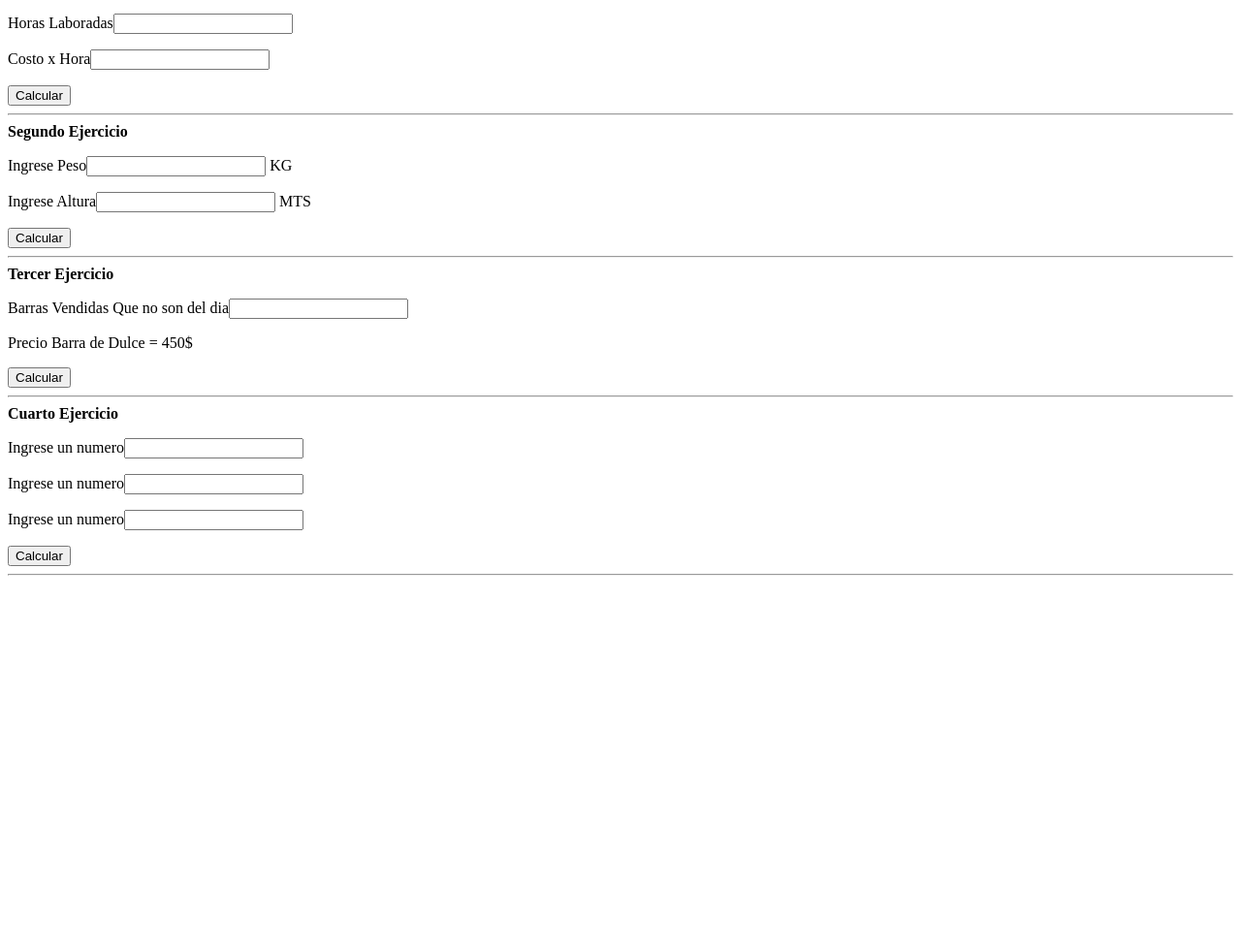
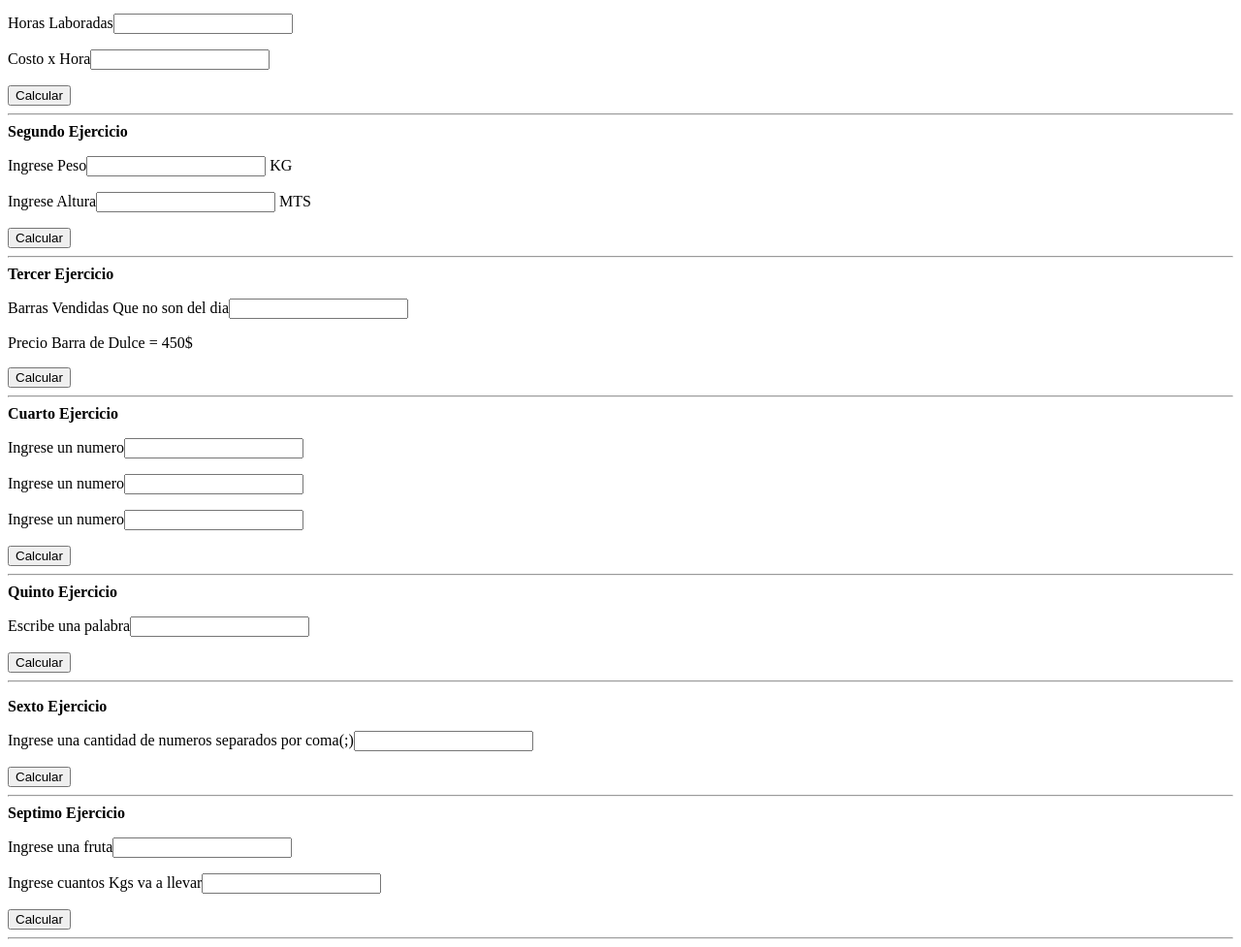
Before and after one commit to sromero96/Ejercicios_JavaScript, a plain HTML site: page index.html in a window 1280 px wide. Shown: the part 100-1077 px from the top of the page at 97% size. Before the commit the page ends 800 px from the top, so only its background shows below. Drawn offline with Linux system fonts and the light colour scheme.

Commit message:
Analizando Puntos

```diff
--- a/index.html
+++ b/index.html
@@ -37,8 +37,33 @@
         <p>Ingrese un numero<input type="number" name="numero1" id="num1"></p>
         <p>Ingrese un numero<input type="number" name="numero2" id="num2"></p>
         <p>Ingrese un numero<input type="number" name="numero3" id="num3"></p>
-        <button id="CalcularImc" onclick="calcularSuma()">Calcular</button><hr>
+        <button id="CalcularSuma" onclick="calcularSuma()">Calcular</button><hr>
         <script type="text/javascript" src="\js\Punto_4.js"></script>
+    </div>
+
+    <div class="Punto_5">
+        <a><b>Quinto Ejercicio</a></b>
+        <p>Escribe una palabra<input type="text" name="ingrese_datos" id="fraseUser"></p>
+        <button id="btn_validar" onclick="texto(document.getElementById('fraseUser').value)">
+        Calcular</button><hr>
+        <p id ="PalabraCompleta"></p>
+        <script type="text/javascript" src="\js\Punto_5.js"></script>
+    </div>
+
+    <div class="Punto_6">
+        <a><b>Sexto Ejercicio</a></b>
+        <p>Ingrese una cantidad de numeros separados por coma(;)<input type="number"
+            name="numero1" id="numeros"></p>
+        <button id="CalcularMedia" onclick="calcularMedia()">Calcular</button><hr>
+        <script type="text/javascript" src="\js\Punto_6.js"></script>
+    </div>
+
+    <div class="Punto_7">
+        <a><b>Septimo Ejercicio</a></b>
+        <p>Ingrese una fruta<input type="text" name="nombreFruta" id="fruta"></p>
+        <p>Ingrese cuantos Kgs va a llevar<input type="number" name="nombreKgs" id="Kgs"></p>
+        <button id="CalcularFrutas" onclick="procesoFrutas()">Calcular</button><hr>
+        <script type="text/javascript" src="\js\Punto_7.js"></script>
     </div>
 
 </div>
--- a/js/Punto_4.js
+++ b/js/Punto_4.js
@@ -3,7 +3,7 @@
         var arregloNum1 = document.getElementById("num1").value;
         var arregloNum2 = document.getElementById("num2").value;
         var arregloNum3 = document.getElementById("num3").value;
-        var arrayDatosString = [ arregloNum1, arregloNum2, arregloNum3]
+        var arrayDatosString = [ arregloNum1, arregloNum2, arregloNum3];
         var arrayDatosNumber = [];
         var sumaNumeros = 0;
 
--- /dev/null
+++ b/js/Punto_5.js
@@ -0,0 +1,8 @@
+
+function texto(fraseUser){
+var respuesta = (fraseUser == fraseUser.split("").reverse().join(""));
+
+document.getElementById("PalabraCompleta").innerHTML = respuesta;
+
+console.log("Es un palindromo? " + respuesta);
+}
--- /dev/null
+++ b/js/Punto_6.js
@@ -0,0 +1,21 @@
+
+    function calcularMedia() {
+        var arregloNumeros = [];
+        var cadenaNumeros = document.getElementById("numeros").value;
+        arregloNumeros = cadenaNumeros.split(",");
+        var arregloNumerico = [];
+        var sumaNumeros = 0;
+        var media = 0;
+
+        for (var i = 0; i < arregloNumeros.length; i++) {
+            var unidadNumero = parseInt(arregloNumeros[i], 10);
+            arregloNumerico.push(unidadNumero);
+        }
+
+        for (var i = 0; i < arregloNumerico.length; i++) {
+            sumaNumeros = sumaNumeros + arregloNumerico[i];
+        }
+
+
+        console.log("La Suma de los numeros es:" + " " +  sumaNumeros);
+    }
--- /dev/null
+++ b/js/Punto_7.js
@@ -0,0 +1,23 @@
+function procesoFrutas(){
+
+    var frutasTotal = [
+        {nombre:'Papaya', Precio: 1800},
+        {nombre:'Manzana', Precio: 3200},
+        {nombre:'Pera', Precio: 1200},
+        {nombre:'Melocoton', Precio: 650}
+        ];
+        var frutaDisponible=document.getElementById("fruta").value;
+        var kgsDisponible=document.getElementById("Kgs").value;
+        //var frutasNuevas =[disponible];
+
+        for (let i = 0; i < frutasTotal.length; i++)
+            if (frutaDisponible === frutasTotal[i]){
+            var Total = Precio * kgsDisponible}
+                else if(frutaDisponible != frutasTotal[i] ){
+                    console.log("ESA FRUTA NO ESTA DISPONIBLE")
+                }
+
+
+        console.log(Total);
+
+}
```
